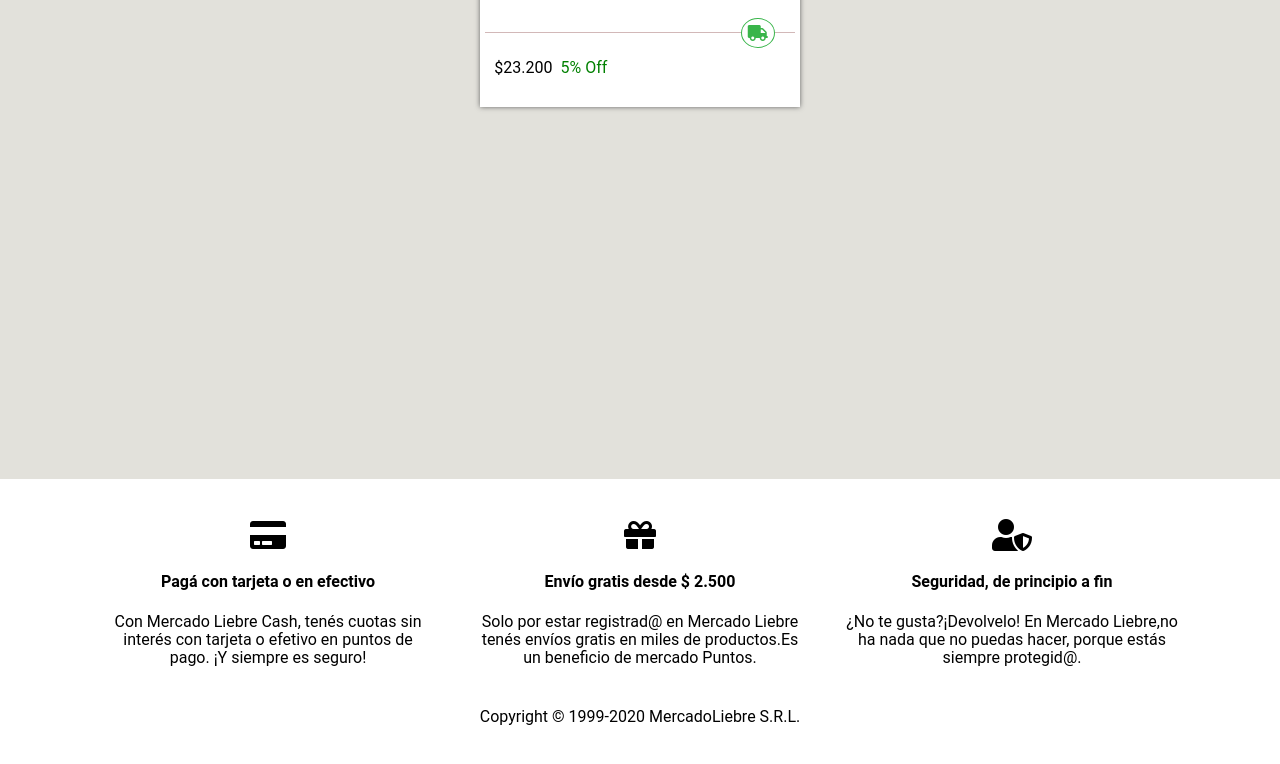
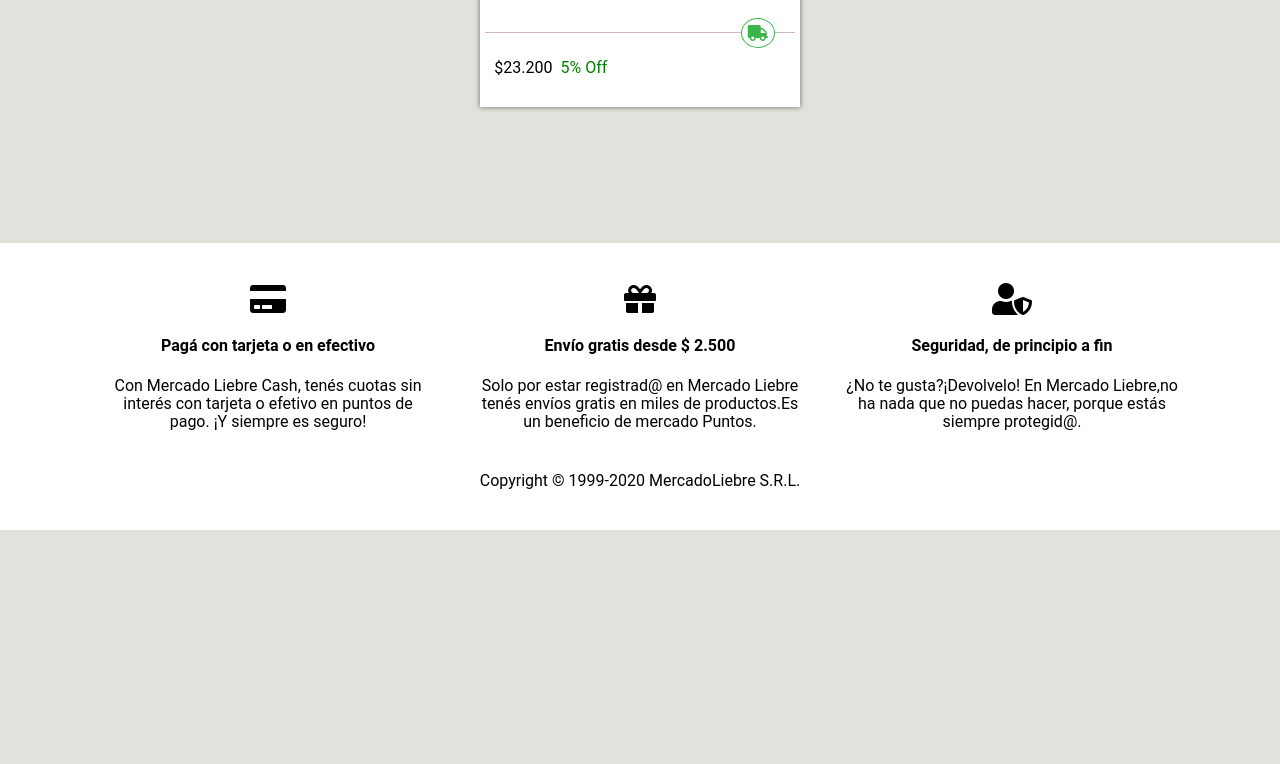
Before and after one commit to FunesLucas/Grupo11_Mercadoliebre, a website: page view/index.html in a window 1280 px wide. Shown: the part 2363-3127 px from the top of the page. After the commit the page ends 2893 px from the top, so only its background shows below. Drawn offline with Linux system fonts and the light colour scheme; files that its build step writes are made by us from their sources; files whose address does not match are found by name; a web font is replaced by a local one.

Commit message:
Acomodando footer

```diff
--- a/public/css/styles.css
+++ b/public/css/styles.css
@@ -183,11 +183,6 @@ body {
     font-family:'Roboto', sans-serif;
 }
 
-footer {
-    text-align: center;
-    position: relative;
-    bottom: -236px;
-}
 
 main {
     margin: auto;
@@ -293,6 +288,7 @@ main {
 footer {
     background-color: white;
     padding: 20px;
+    text-align: center;
 }
 
 
```
